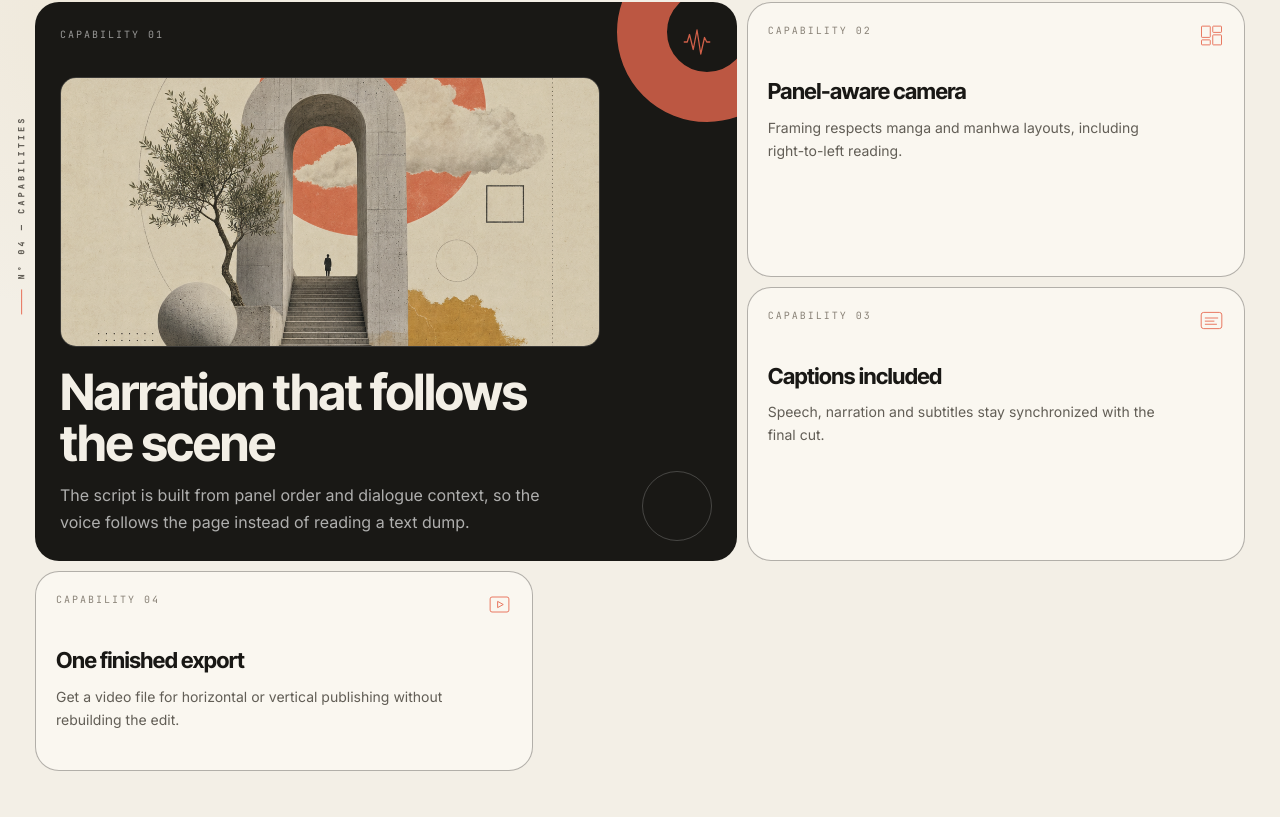
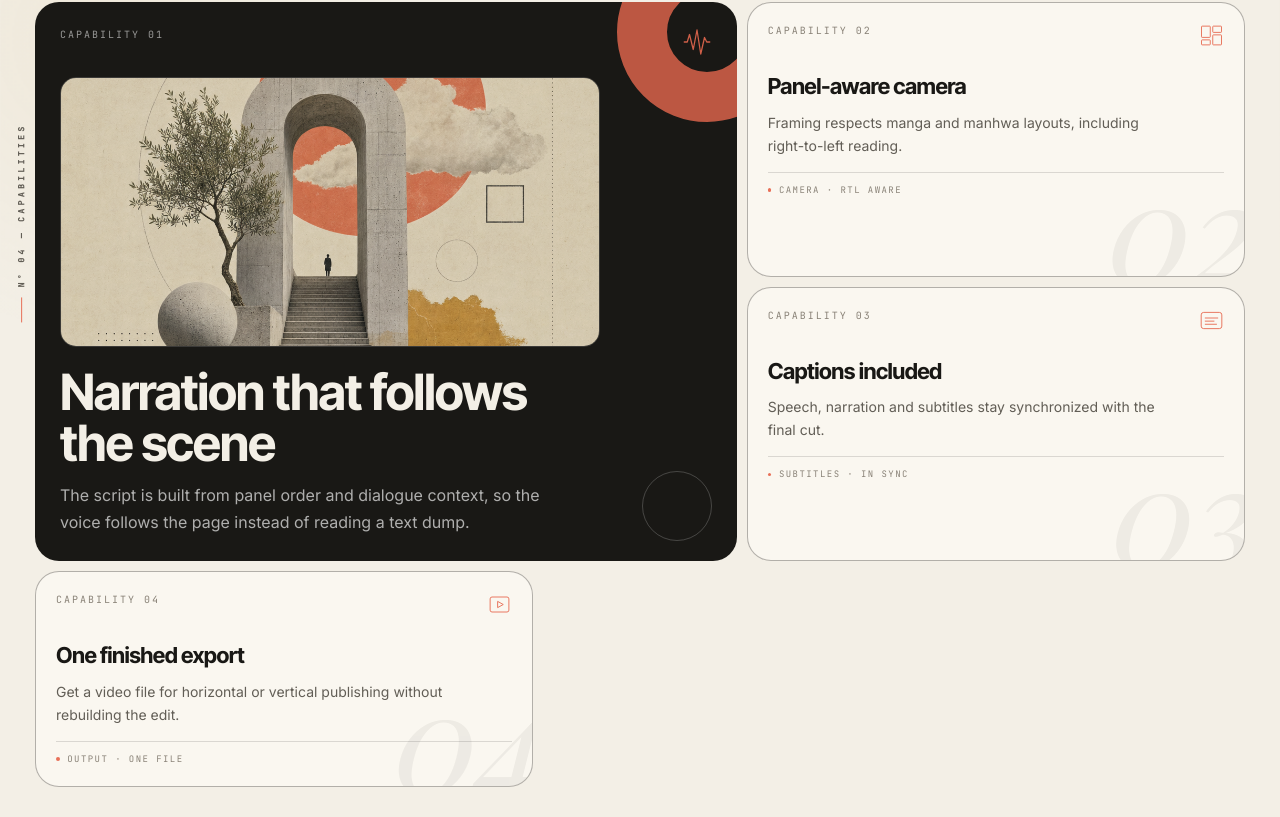
Before and after one commit to MattyMroz/MangaShiftWebsite, a Next.js app: page / in a window 1280 px wide. Shown: the part 3583-4400 px from the top of the page. Built offline with nearby package versions, Linux system fonts and the light colour scheme.

Commit message:
feat(redesign): features karty z watermark numeral + meta, demo dol z linia i serif numerami

```diff
--- a/src/widgets/DemoSection/ui/DemoSection.tsx
+++ b/src/widgets/DemoSection/ui/DemoSection.tsx
@@ -114,20 +114,32 @@ export const DemoSection = () => {
                     </div>
 
                     <div className="relative mt-12 border-t border-white/12 pt-9">
-                        <div className="flex items-center justify-between gap-4 font-mono text-[0.95rem] uppercase tracking-[0.18em] text-white/40">
-                            <span>From page to sequence</span>
-                            <span className="hidden sm:block">Three stages</span>
+                        <div className="flex items-end justify-between gap-4">
+                            <div className="flex items-center gap-4">
+                                <span aria-hidden="true" className="h-px w-10 bg-[var(--accent)]" />
+                                <span className="font-mono text-[0.95rem] uppercase tracking-[0.18em] text-white/45">
+                                    From page to sequence
+                                </span>
+                            </div>
+                            <span className="hidden font-mono text-[0.95rem] uppercase tracking-[0.18em] text-white/30 sm:block">
+                                Three stages
+                            </span>
                         </div>
 
-                        <div className="mt-6 grid gap-4 sm:grid-cols-3">
+                        <div className="relative mt-7 grid gap-4 sm:grid-cols-3">
+                            <span
+                                aria-hidden="true"
+                                className="absolute left-[16.6%] right-[16.6%] top-[15%] hidden h-px bg-white/12 sm:block"
+                            />
                             {pipeline.map(({ image, step, label, note }, index) => (
                                 <motion.figure
                                     key={step}
-                                    className="group relative overflow-hidden rounded-[1.4rem] border border-white/12 bg-white/[0.03]"
+                                    className="group relative overflow-hidden rounded-[1.4rem] border border-white/12 bg-white/[0.03] transition-colors duration-500 hover:border-white/25"
                                     initial={{ opacity: 0, y: 22 }}
                                     whileInView={{ opacity: 1, y: 0 }}
+                                    whileHover={{ y: -6 }}
                                     viewport={{ once: true, margin: '-40px' }}
-                                    transition={{ duration: 0.55, delay: index * 0.08 }}
+                                    transition={{ duration: 0.55, delay: index * 0.08, ease: [0.22, 1, 0.36, 1] }}
                                 >
                                     <div className="relative aspect-[16/10] overflow-hidden">
                                         <Image
@@ -137,16 +149,19 @@ export const DemoSection = () => {
                                             sizes="(max-width: 640px) 100vw, 30vw"
                                             className="object-cover opacity-90 transition-transform duration-700 ease-[cubic-bezier(0.22,1,0.36,1)] group-hover:scale-[1.05]"
                                         />
-                                        <span className="absolute inset-0 bg-gradient-to-t from-[#0c0c0e]/80 via-transparent to-transparent" />
-                                        <span className="absolute left-3 top-3 grid h-8 w-8 place-items-center rounded-full bg-[var(--accent)] font-mono text-[0.9rem] font-semibold text-white">
+                                        <span className="absolute inset-0 bg-gradient-to-t from-[#0c0c0e]/85 via-[#0c0c0e]/10 to-transparent" />
+                                        <span className="absolute right-4 top-3 select-none font-serif text-[4.4rem] italic leading-none text-white/85">
                                             {step}
                                         </span>
+                                        <span className="absolute bottom-3 left-4 font-mono text-[0.82rem] uppercase tracking-[0.18em] text-white/55">
+                                            Stage {step} / 3
+                                        </span>
                                     </div>
-                                    <figcaption className="px-5 pb-5 pt-4">
-                                        <h3 className="text-[1.5rem] font-bold leading-tight tracking-tight text-white/90">
+                                    <figcaption className="px-5 pb-6 pt-5">
+                                        <h3 className="text-[1.7rem] font-bold leading-tight tracking-tight text-white/90">
                                             {label}
                                         </h3>
-                                        <p className="mt-1.5 text-[1.15rem] leading-[1.6] text-white/50">
+                                        <p className="mt-2 text-[1.2rem] leading-[1.6] text-white/50">
                                             {note}
                                         </p>
                                     </figcaption>
--- a/src/widgets/FeaturesSection/ui/FeaturesSection.tsx
+++ b/src/widgets/FeaturesSection/ui/FeaturesSection.tsx
@@ -42,6 +42,7 @@ const features = [
         number: '01',
         title: 'Narration that follows the scene',
         text: 'The script is built from panel order and dialogue context, so the voice follows the page instead of reading a text dump.',
+        meta: 'Script · panel order',
         Icon: WaveIcon,
         large: true,
     },
@@ -49,6 +50,7 @@ const features = [
         number: '02',
         title: 'Panel-aware camera',
         text: 'Framing respects manga and manhwa layouts, including right-to-left reading.',
+        meta: 'Camera · RTL aware',
         Icon: GridIcon,
         large: false,
     },
@@ -56,6 +58,7 @@ const features = [
         number: '03',
         title: 'Captions included',
         text: 'Speech, narration and subtitles stay synchronized with the final cut.',
+        meta: 'Subtitles · in sync',
         Icon: CaptionIcon,
         large: false,
     },
@@ -63,6 +66,7 @@ const features = [
         number: '04',
         title: 'One finished export',
         text: 'Get a video file for horizontal or vertical publishing without rebuilding the edit.',
+        meta: 'Output · one file',
         Icon: ExportIcon,
         large: false,
     },
@@ -97,18 +101,19 @@ export const FeaturesSection = () => (
             </div>
 
             <div className="mt-16 grid gap-4 lg:grid-cols-12">
-                {features.map(({ number, title, text, Icon, large }, index) => (
+                {features.map(({ number, title, text, meta, Icon, large }, index) => (
                     <motion.article
                         key={number}
                         className={
                             large
                                 ? 'on-dark group relative min-h-[43rem] overflow-hidden rounded-[2.4rem] bg-[var(--text)] p-8 text-[var(--bg)] lg:col-span-7 lg:row-span-2 md:p-10'
-                                : 'group relative min-h-[20rem] rounded-[2.4rem] border border-[var(--line-strong)] bg-[var(--surface)] p-7 lg:col-span-5 md:p-8'
+                                : 'group relative min-h-[20rem] overflow-hidden rounded-[2.4rem] border border-[var(--line-strong)] bg-[var(--surface)] p-7 transition-colors duration-500 hover:border-[var(--accent)] lg:col-span-5 md:p-8'
                         }
-                        initial={false}
+                        initial={{ opacity: 0, y: 24 }}
                         whileInView={{ opacity: 1, y: 0 }}
+                        whileHover={large ? undefined : { y: -6 }}
                         viewport={{ once: true, margin: '-60px' }}
-                        transition={{ duration: 0.6, delay: index * 0.07 }}
+                        transition={{ duration: 0.6, delay: index * 0.07, ease: [0.22, 1, 0.36, 1] }}
                     >
                         {large && (
                             <>
@@ -117,11 +122,20 @@ export const FeaturesSection = () => (
                             </>
                         )}
 
+                        {!large && (
+                            <span
+                                aria-hidden="true"
+                                className="pointer-events-none absolute -bottom-8 -right-2 select-none font-serif text-[14rem] italic leading-none text-[var(--text)] opacity-[0.05] transition-opacity duration-500 group-hover:opacity-[0.09]"
+                            >
+                                {number}
+                            </span>
+                        )}
+
                         <div className="relative flex items-start justify-between">
                             <span className={large ? 'font-mono text-[1rem] uppercase tracking-[0.2em] text-white/55' : 'font-mono text-[1rem] uppercase tracking-[0.2em] text-[var(--text-faint)]'}>
                                 Capability {number}
                             </span>
-                            <Icon className={large ? 'h-12 w-12 text-[var(--accent)]' : 'h-10 w-10 text-[var(--accent-text)]'} />
+                            <Icon className={large ? 'h-12 w-12 text-[var(--accent)]' : 'h-10 w-10 text-[var(--accent-text)] transition-transform duration-500 ease-[cubic-bezier(0.22,1,0.36,1)] group-hover:-rotate-6'} />
                         </div>
 
                         {large && (
@@ -137,13 +151,19 @@ export const FeaturesSection = () => (
                             </div>
                         )}
 
-                        <div className={large ? 'relative mt-8 max-w-[52rem]' : 'relative mt-12'}>
+                        <div className={large ? 'relative mt-8 max-w-[52rem]' : 'relative mt-10'}>
                             <h3 className={large ? 'text-[clamp(3rem,4vw,5rem)] font-bold leading-[1.02] tracking-tight' : 'text-[2.2rem] font-bold leading-tight tracking-tight text-[var(--text)]'}>
                                 {title}
                             </h3>
                             <p className={large ? 'mt-5 max-w-[48ch] text-[1.6rem] leading-[1.7] text-white/65' : 'mt-4 max-w-[44ch] text-[1.4rem] leading-[1.65] text-[var(--text-muted)]'}>
                                 {text}
                             </p>
+                            {!large && (
+                                <div className="mt-6 flex items-center gap-3 border-t border-[var(--line)] pt-4 font-mono text-[0.9rem] uppercase tracking-[0.16em] text-[var(--text-faint)]">
+                                    <span className="h-1.5 w-1.5 rounded-full bg-[var(--accent)]" />
+                                    {meta}
+                                </div>
+                            )}
                         </div>
                     </motion.article>
                 ))}
```
